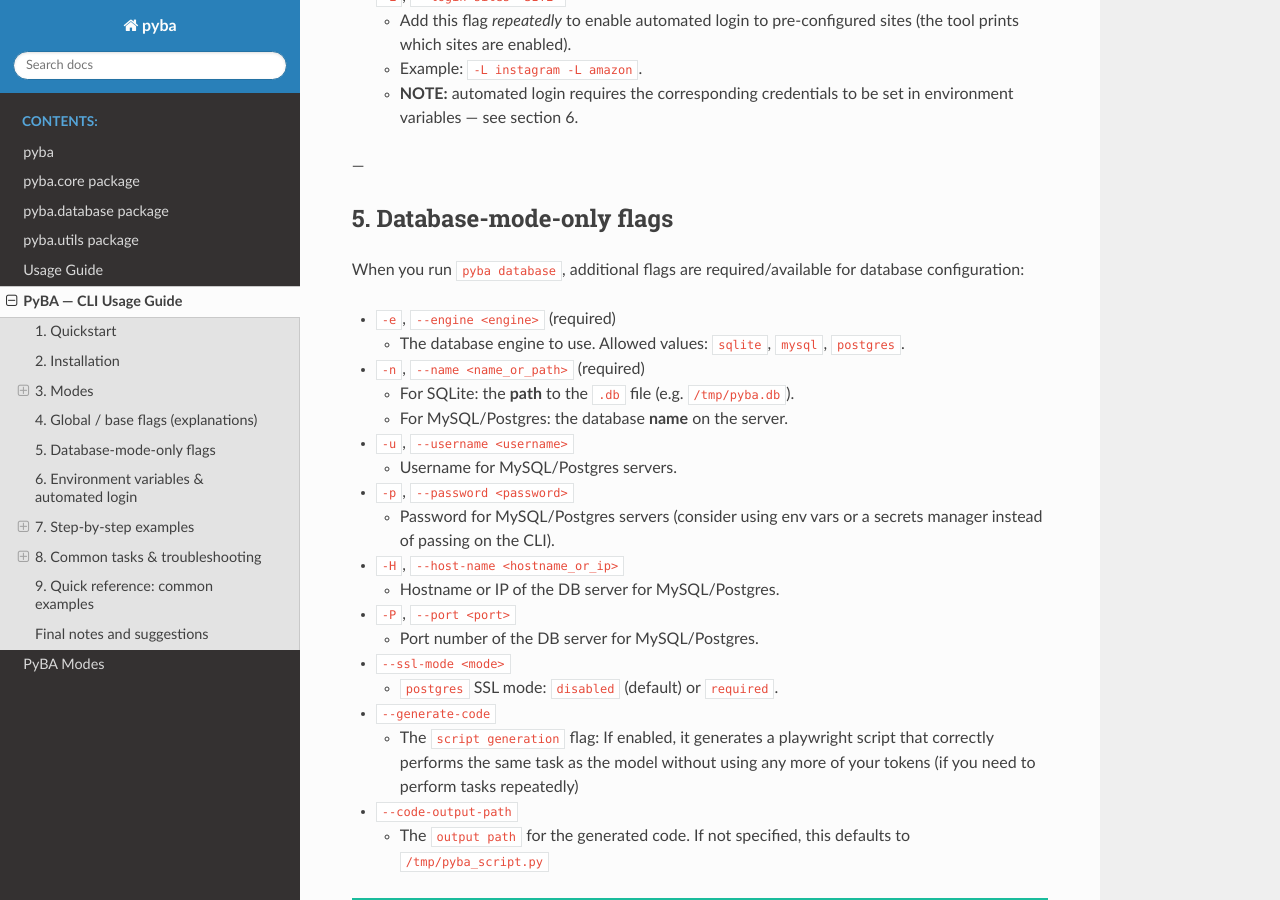
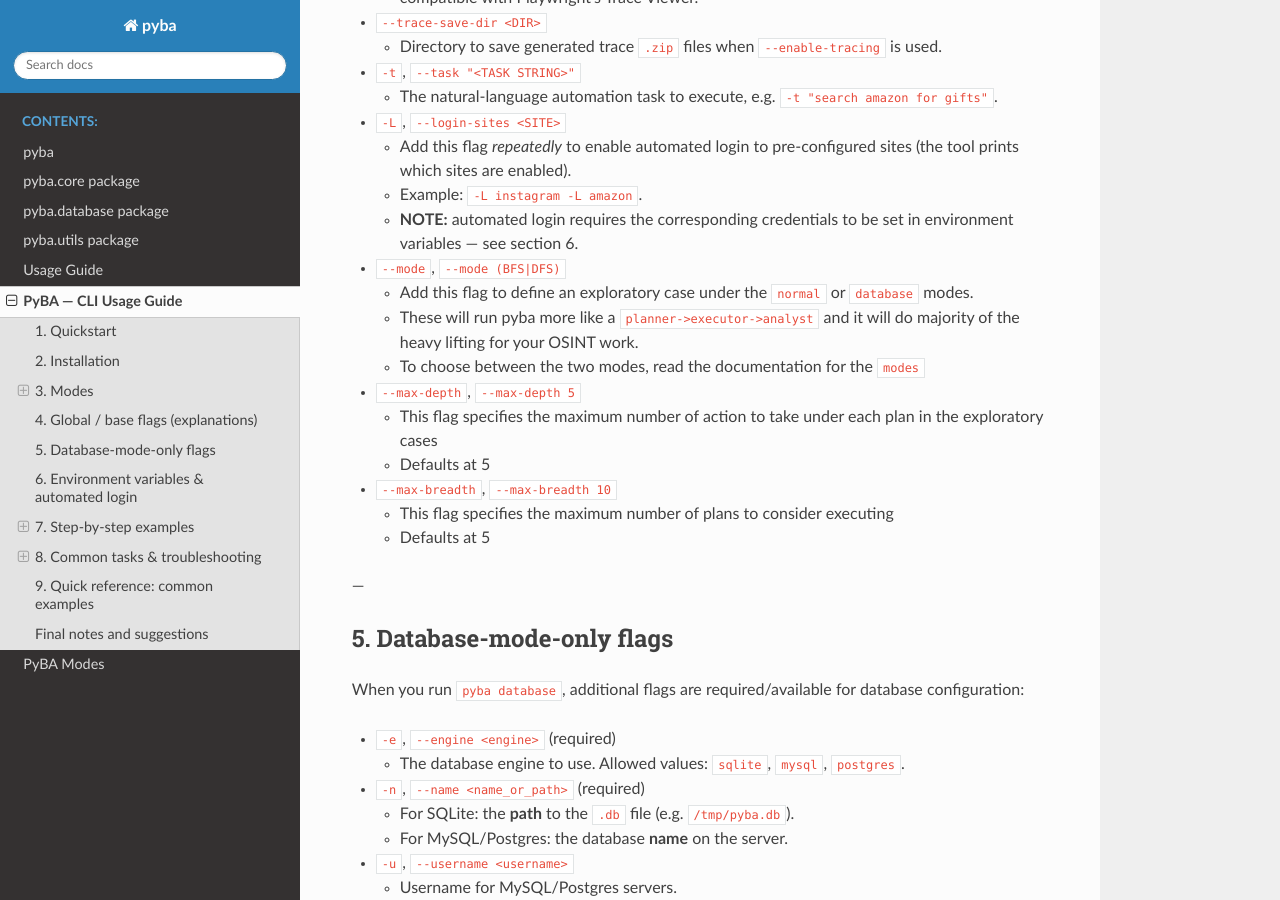
Before and after one commit to FauvidoTechnologies/PyBrowserAutomation, a Sphinx documentation site: the page built from docs/cli.rst, in a window 1280 px wide and 900 px high, scrolled down 3387 px. Built offline with Sphinx 7.4.7 and the Read the Docs theme 3.1.0, drawn with Linux system fonts in a browser that asks for light colours; some of the changed text lies outside the part shown.

Commit message:
udpated documentation

```diff
--- a/docs/cli.rst
+++ b/docs/cli.rst
@@ -70,6 +70,9 @@ Example:
 .. code-block:: bash
 
     pyba normal -t "search for cheap headphones on amazon.in" --openai-api-key ""
+
+.. note::
+   You can use the ``normal`` subparser with two modes using the ``--mode`` command for exploratory analysis. Will be explained later.
 
 database
 --------
@@ -144,6 +147,22 @@ Below are flags defined on the ``base_parser`` (available to both ``normal`` and
   * Add this flag *repeatedly* to enable automated login to pre-configured sites (the tool prints which sites are enabled).
   * Example: ``-L instagram -L amazon``.
   * **NOTE:** automated login requires the corresponding credentials to be set in environment variables — see section 6.
+
+* ``--mode``, ``--mode (BFS|DFS)``
+
+  * Add this flag to define an exploratory case under the ``normal`` or ``database`` modes.
+  * These will run pyba more like a ``planner->executor->analyst`` and it will do majority of the heavy lifting for your OSINT work.
+  * To choose between the two modes, read the documentation for the ``modes``
+
+* ``--max-depth``, ``--max-depth 5``
+
+  * This flag specifies the maximum number of action to take under each plan in the exploratory cases
+  * Defaults at 5
+
+* ``--max-breadth``, ``--max-breadth 10``
+
+  * This flag specifies the maximum number of plans to consider executing
+  * Defaults at 5
 
 ---
 
```
